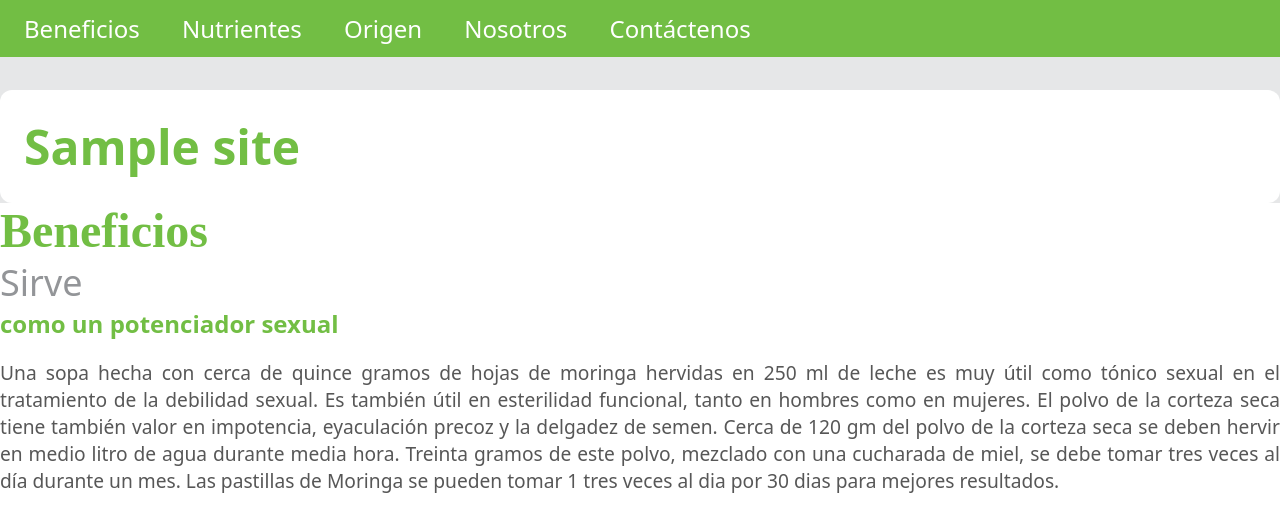
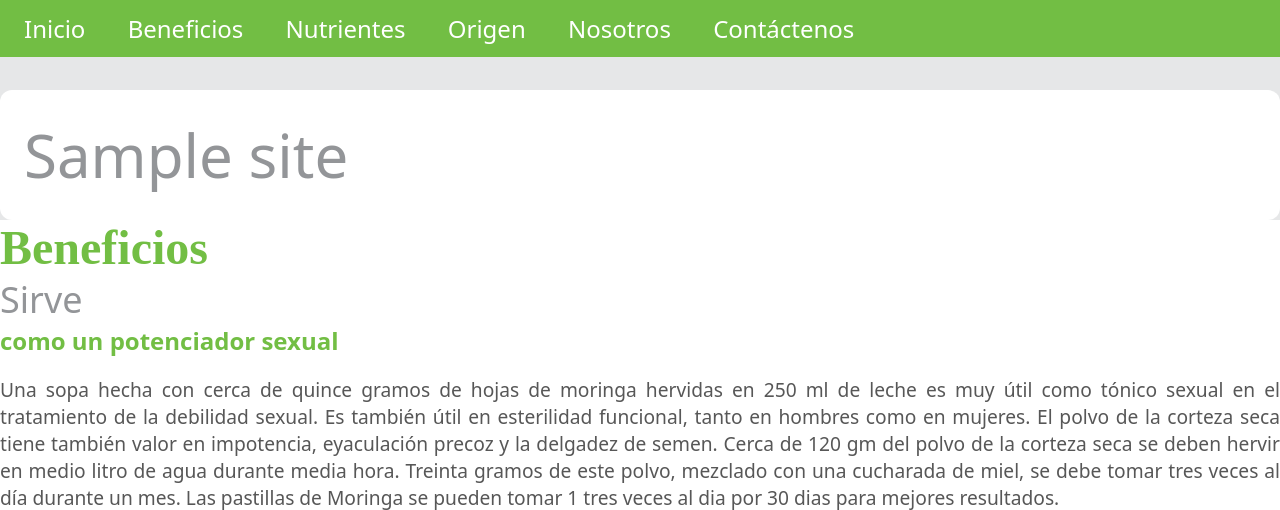
Before and after one commit to Clemenshemmerling/MORINGA, a WordPress theme: template index.php in a window 1280 px wide. Shown: the top 510 px of the page. Run offline with PHP 8.4 and a stand-in for WordPress, Linux system fonts and the light colour scheme; the site name, menu and one post (Sample post) are stand-ins, and other content is empty; some libraries are stand-ins or nearby versions.

Commit message:
Cambio del header principal
Cambio del header principal

```diff
--- a/index.php
+++ b/index.php
@@ -12,6 +12,7 @@
 	<div class="topbar">
 		<nav>
 		 <ul>
+		 	<li><a href="">Inicio</a></li>
 			<li><a href="">Beneficios</a></li>
 			<li><a href="">Nutrientes</a></li>
 			<li><a href="">Origen</a></li>
@@ -27,8 +28,8 @@
 		</ul>
 	</nav>
 	<header class="header">
-		<h1 class="header-h"><?php bloginfo('name'); ?></h1>
-	    <h2 class="header-h"><?php bloginfo('description') ?> </h2>
+		<h1 class="header-title"><?php bloginfo('name'); ?></h1>
+	    <h2 class="header-subtitle"><?php bloginfo('description') ?> </h2>
 	</header>
 	<section>
 		<header class="section-header">
--- a/style.css
+++ b/style.css
@@ -37,6 +37,21 @@ section{
 	border-radius: 0.5rem;
 	padding: 1rem;
 	background-color: rgb(255, 255, 255);
+}
+.header-title{
+	color: #939598;
+	font-weight: normal;
+	font-size: 2.5rem;
+	padding: 0;
+	margin: 0;
+}
+
+.header-subtitle{
+	color: rgb(114, 190, 68);
+	font-weight: normal;
+	font-size: 2.5rem;
+	padding: 0;
+	margin: 0;
 }
 .header-h{
 	color: rgb(114, 190, 68);
```
